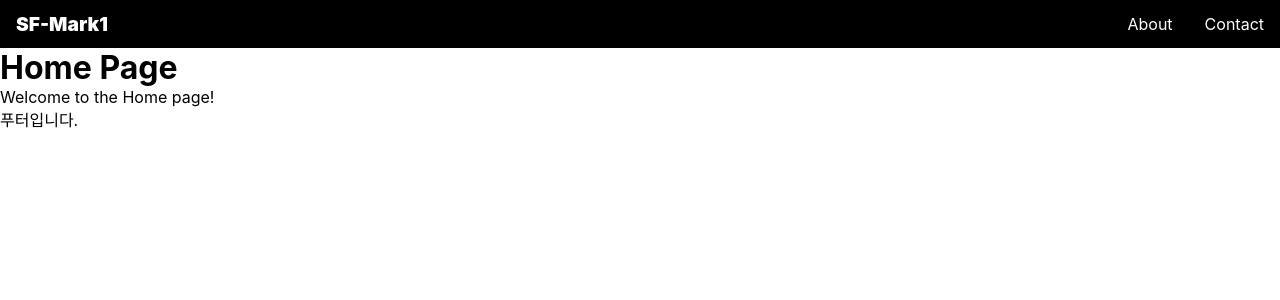
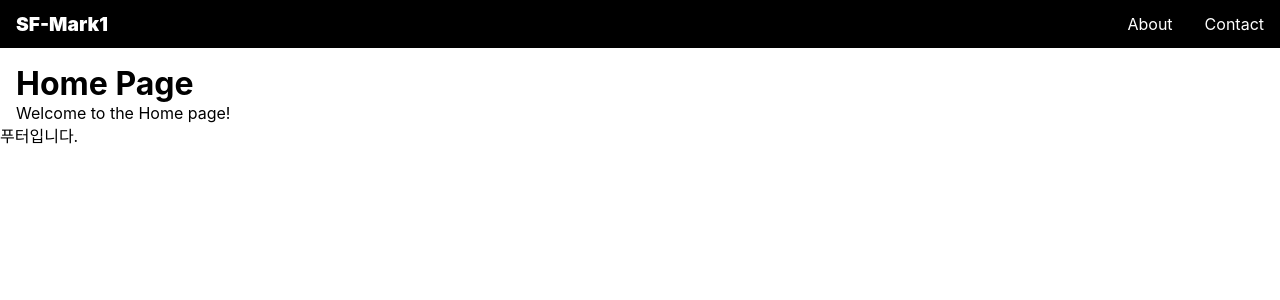
Before and after one commit to ej-rarus/smartfarm_reactapp, a React (Create React App) app: page / in a window 1280 px wide. Shown: the top 300 px of the page. Built offline with nearby package versions, Linux system fonts and the light colour scheme.

Commit message:
babel issue 해결

```diff
--- a/package.json
+++ b/package.json
@@ -36,5 +36,8 @@
       "last 1 firefox version",
       "last 1 safari version"
     ]
+  },
+  "devDependencies": {
+    "@babel/plugin-transform-private-property-in-object": "^7.25.7"
   }
 }
--- a/src/App.css
+++ b/src/App.css
@@ -36,6 +36,11 @@
 }
 
 
+.content-wrap{
+  padding-left: 1rem;
+  margin-top: 1rem;
+}
+
 @keyframes App-logo-spin {
   from {
     transform: rotate(0deg);
--- a/src/components/Footer.js
+++ b/src/components/Footer.js
@@ -6,7 +6,7 @@ function Footer(){
 
         <div>
             <footer>
-                <div class="footer-content">푸터입니다.</div>
+                <div className="footer-content">푸터입니다.</div>
             </footer>
         </div>
 
--- a/src/pages/About.js
+++ b/src/pages/About.js
@@ -2,9 +2,9 @@ import React from 'react';
 
 function About() {
   return (
-    <div>
-      <h1>About Page</h1>
-      <p>This is the About page.</p>
+    <div className='content-wrap'>
+      <h1 className='page-title'>About Page</h1>
+      <p className='page-content'>This is the About page.</p>
     </div>
   );
 }
--- a/src/pages/Home.js
+++ b/src/pages/Home.js
@@ -2,9 +2,9 @@ import React from 'react';
 
 function Home() {
   return (
-    <div>
-      <h1>Home Page</h1>
-      <p>Welcome to the Home page!</p>
+    <div className='content-wrap'>
+      <h1 className='page-title'>Home Page</h1>
+      <p className='page-content'>Welcome to the Home page!</p>
     </div>
   );
 }
```
Also changed, not shown: 1 other file (tests, documents, lock files or other folders).
